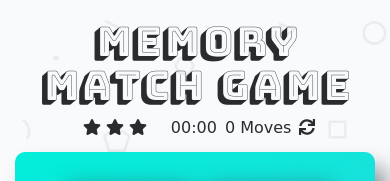
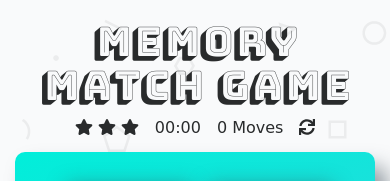
Before and after one commit to JoeyDye/memory-match-game, a plain HTML site: page index.html in a window 390 px wide. Shown: the top 181 px of the page. Drawn offline with nearby package versions, Linux system fonts and the light colour scheme; a web font is replaced by a local one.

```diff
--- a/css/app.css
+++ b/css/app.css
@@ -284,10 +284,8 @@
   }
 
   .score__restart,
-  .score__timer,
-  .score__moves,
-  .score__stars {
-    margin-left: .5em;
+  .score__moves {
+    margin-left: 1em;
   }
 }
 
```
